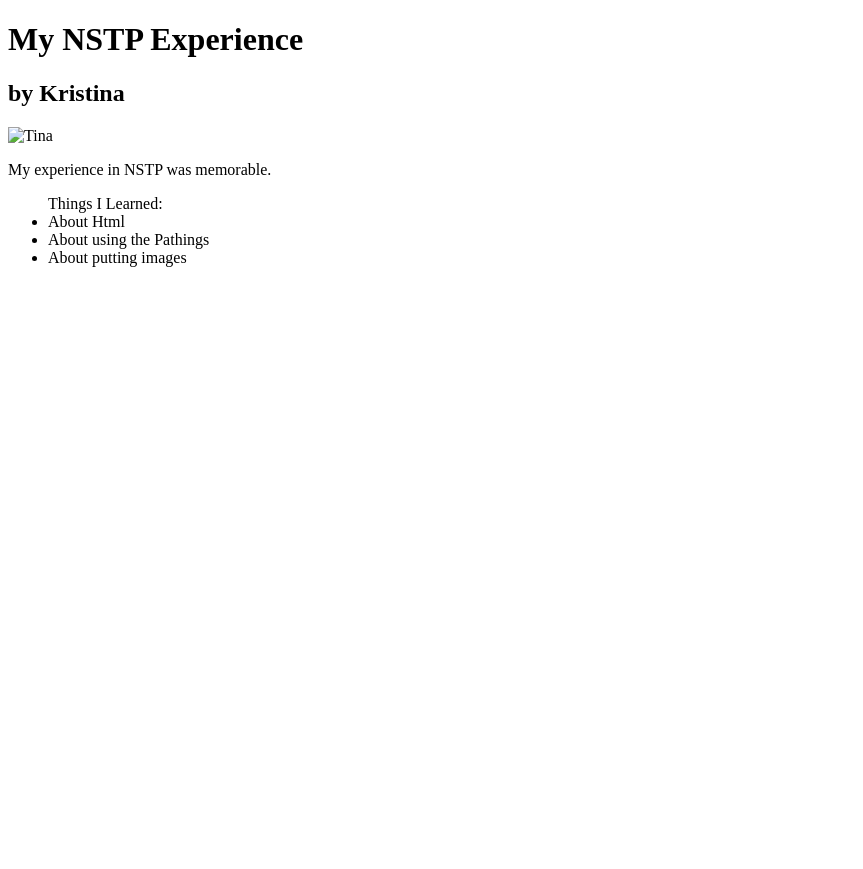
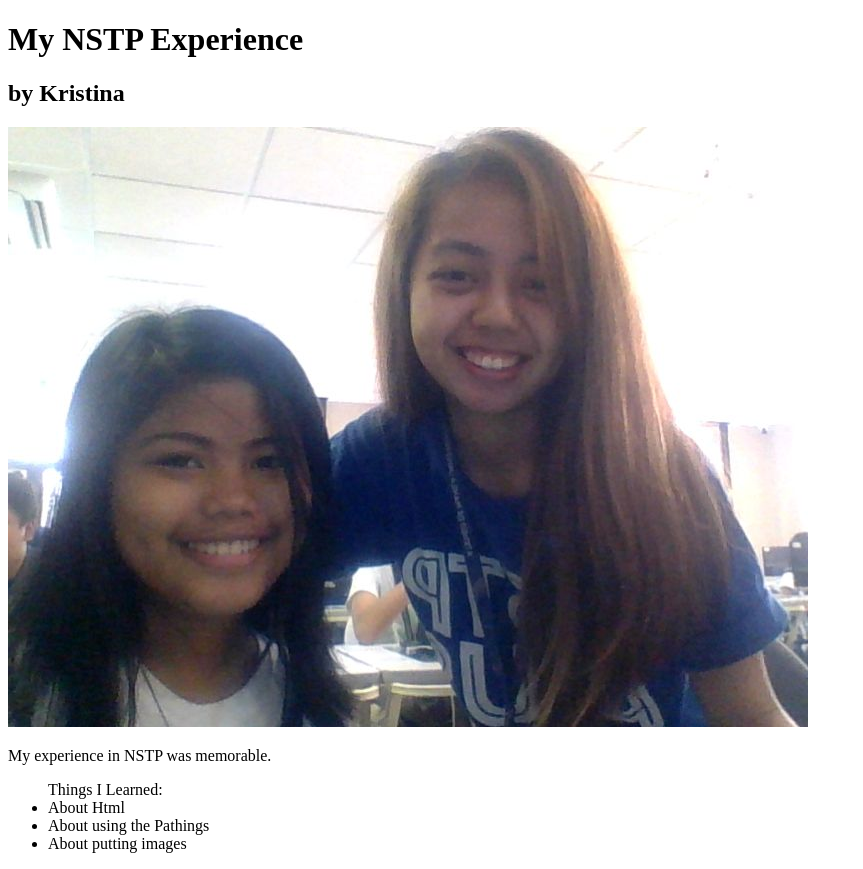
Before and after one commit to KristinaAlforte/NSTPExperience, a plain HTML site: page index.html in a window 1280 px wide. Shown: the whole page, without its empty margins (0-863 px from the left). Before the commit the page ends 800 px from the top, so only its background shows below. Drawn offline with Linux system fonts and the light colour scheme.

Commit message:
Update index.html

```diff
--- a/index.html
+++ b/index.html
@@ -5,7 +5,7 @@
 	<body>
 		<h1> My NSTP Experience </h1>
 		<h2> by Kristina </h2>
-		<img id=".." src="../Downloads/webcam-toy-photo1.jpg" alt="Tina">
+		<img id=".." src="webcam-toy-photo1.jpg" alt="Tina">
 		<p id=".."> My experience in NSTP was memorable.
 		</p>
 		<ul> Things I Learned:
```
